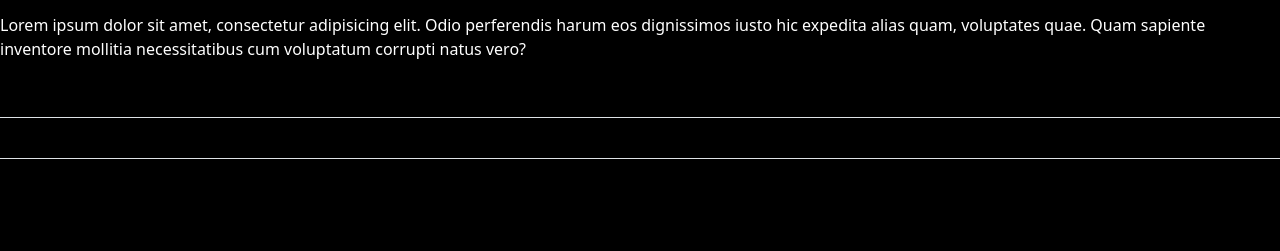
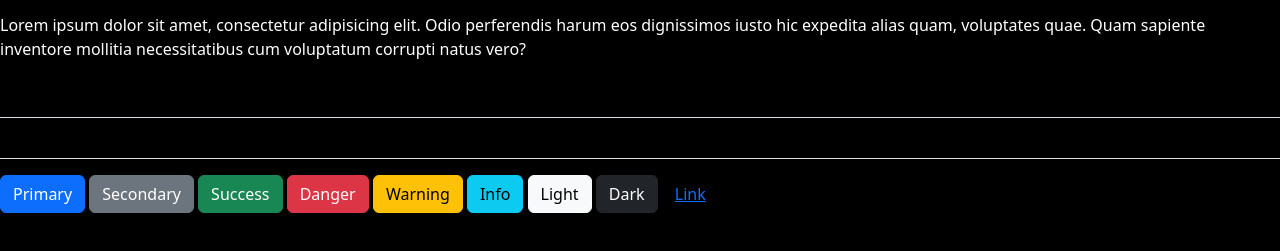
Before and after one commit to Asa007-001/vite, a website built with Vite: page src/index.html in a window 1280 px wide. Shown: the part 83-334 px from the top of the page. Built offline with nearby package versions, Linux system fonts and the light colour scheme.

Commit message:
再次設定

```diff
--- a/src/index.html
+++ b/src/index.html
@@ -19,6 +19,16 @@
             </tr>
         </table>
     </div>
+    <button type="button" class="btn btn-primary">Primary</button>
+    <button type="button" class="btn btn-secondary">Secondary</button>
+    <button type="button" class="btn btn-success">Success</button>
+    <button type="button" class="btn btn-danger">Danger</button>
+    <button type="button" class="btn btn-warning">Warning</button>
+    <button type="button" class="btn btn-info">Info</button>
+    <button type="button" class="btn btn-light">Light</button>
+    <button type="button" class="btn btn-dark">Dark</button>
+
+    <button type="button" class="btn btn-link">Link</button>
     <script type="module" src="./js/main.js"></script>
 </body>
 </html>
--- a/src/scss/styles.scss
+++ b/src/scss/styles.scss
@@ -1,3 +1,6 @@
 $body-bg:#000;
 $body-color:#ffffff;
+$Primary:gold;
+$Secondary:pink;
+$Success:yellow;
 @import "bootstrap/scss/bootstrap";
```
